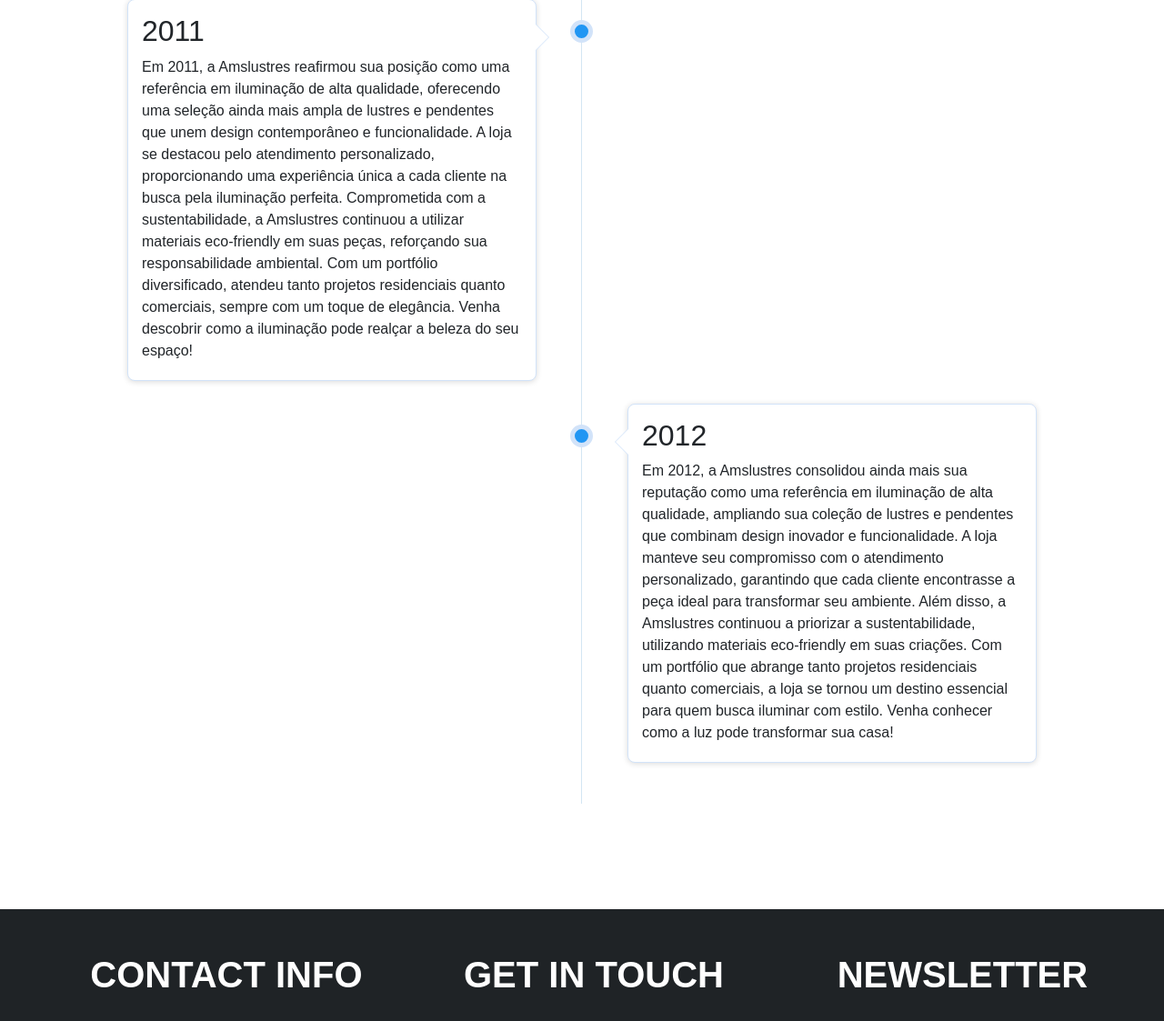
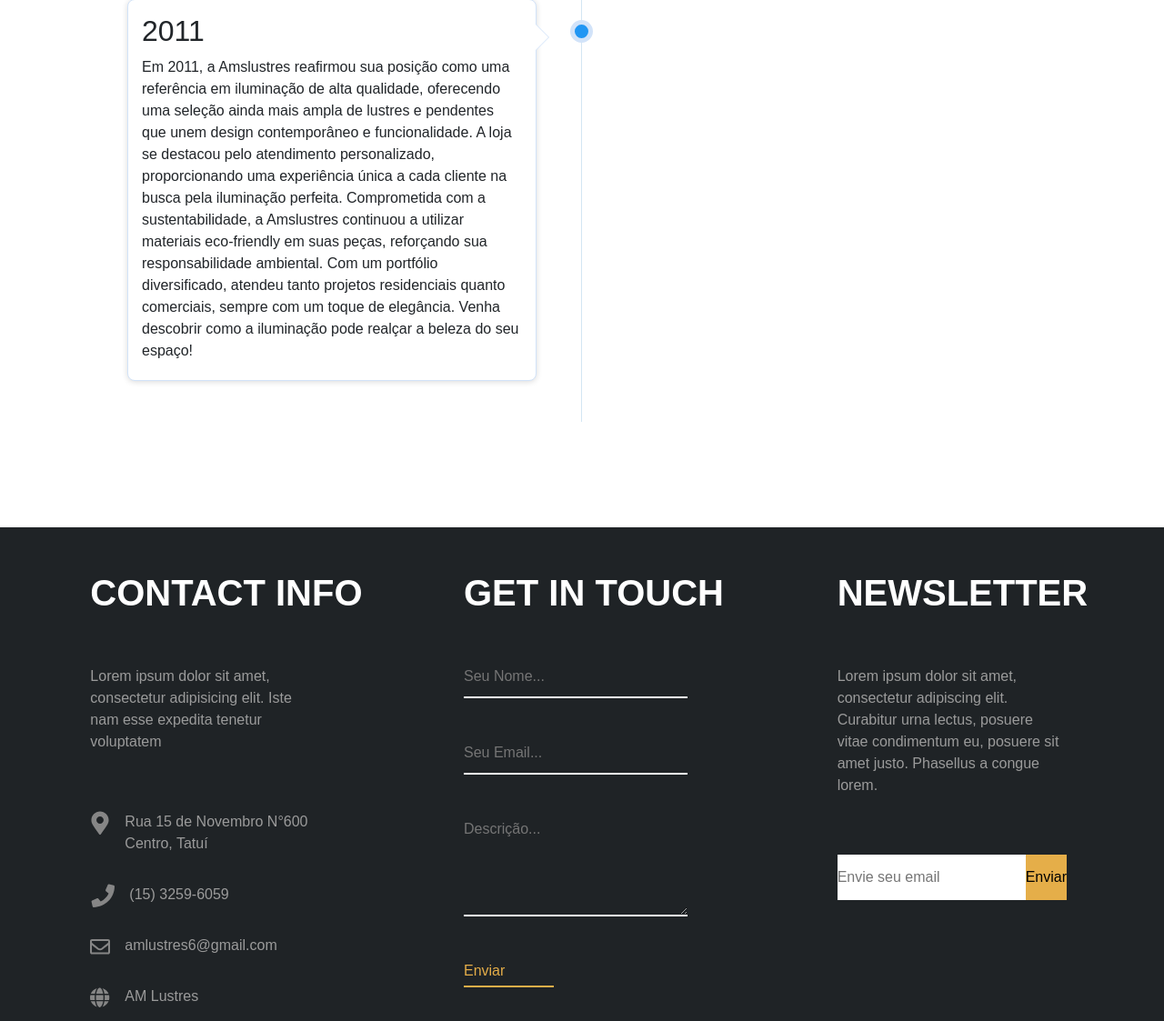
Before and after one commit to lipe-leal/TCC-1, a CodeIgniter 4 app: template app/Views/sobre-nos.php in a window 1280 px wide. Shown: the part 3872-4995 px from the top of the page at 91% size. Run offline with PHP 8.4 and a stand-in for CodeIgniter, Linux system fonts and the light colour scheme; the template is opened without the code that fills it, so the values that code supplies are empty; some libraries are stand-ins or nearby versions.

Commit message:
testando conexão

```diff
--- a/app/Views/sobre-nos.php
+++ b/app/Views/sobre-nos.php
@@ -148,21 +148,6 @@
                 </div>
             </div>
         </li>
-        <li class="timeline-inverted">
-            <div class="tl-circ"></div>
-            <div class="timeline-panel">
-                <div class="tl-heading">
-                    <div class="tl-content">
-                        <div class="be-desc">
-                            <h2 class="be-title">2012</h2>
-                            <div class="be-content">
-                                <p>Em 2012, a Amslustres consolidou ainda mais sua reputação como uma referência em iluminação de alta qualidade, ampliando sua coleção de lustres e pendentes que combinam design inovador e funcionalidade. A loja manteve seu compromisso com o atendimento personalizado, garantindo que cada cliente encontrasse a peça ideal para transformar seu ambiente. Além disso, a Amslustres continuou a priorizar a sustentabilidade, utilizando materiais eco-friendly em suas criações. Com um portfólio que abrange tanto projetos residenciais quanto comerciais, a loja se tornou um destino essencial para quem busca iluminar com estilo. Venha conhecer como a luz pode transformar sua casa!</p>
-                            </div>
-                        </div>
-                    </div>
-                </div>
-            </div>
-        </li>
     </ul>
 </section>
 
```
